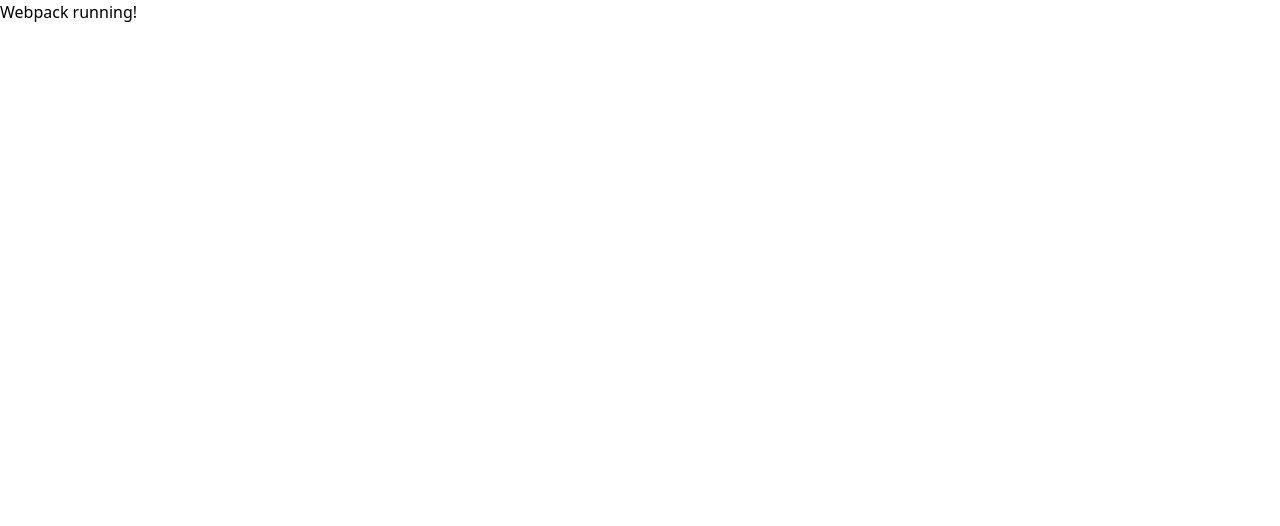
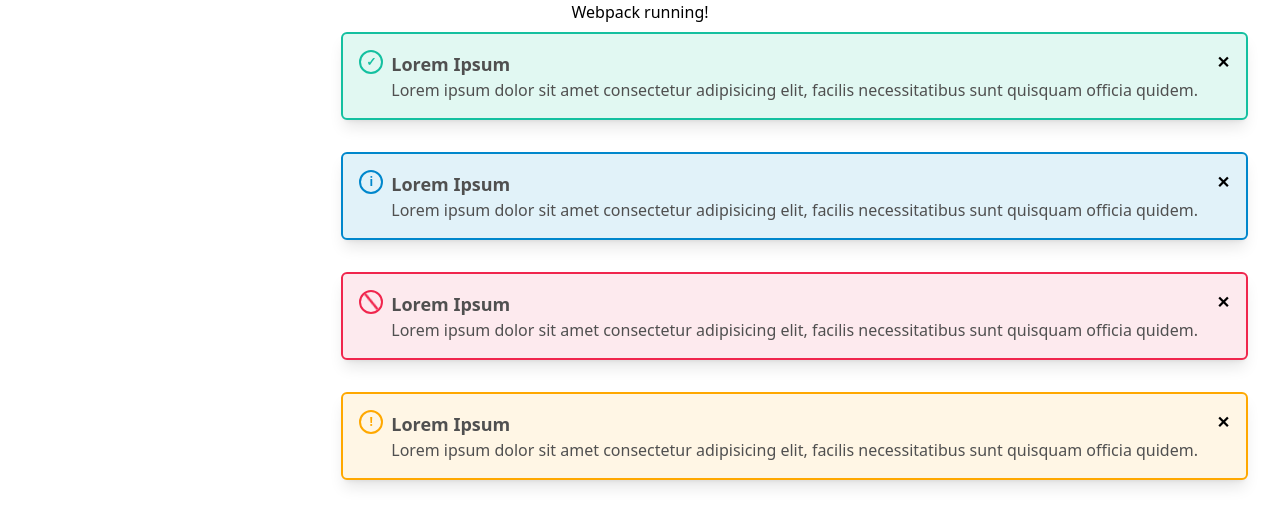
Before and after one commit to dkress59/notification-system, a React app: page / in a window 1280 px wide. Shown: the top 526 px of the page. Built offline with nearby package versions, Linux system fonts and the light colour scheme.

Commit message:
implements toast styles

```diff
--- a/src/app.tsx
+++ b/src/app.tsx
@@ -1,9 +1,63 @@
 import React from 'react'
+
+enum ToastType {
+	SUCCESS = 'success',
+	INFO = 'info',
+	ERROR = 'error',
+	WARNING = 'warning',
+}
+
+interface ToastProps {
+	type?: ToastType
+}
+
+function getToastClassName(type: ToastType) {
+	if (type === ToastType.INFO) return 'sosafe-toast sosafe-toast-type-info'
+	if (type === ToastType.ERROR) return 'sosafe-toast sosafe-toast-type-error'
+	if (type === ToastType.WARNING)
+		return 'sosafe-toast sosafe-toast-type-warning'
+	return 'sosafe-toast sosafe-toast-type-success'
+}
+
+function getToastIcon(type: ToastType) {
+	if (type === ToastType.INFO) return 'i'
+	if (type === ToastType.ERROR)
+		return (
+			<span className="text-xl inline-block -mt-1 transform-gpu -rotate-12">
+				&#9586;
+			</span>
+		)
+	if (type === ToastType.WARNING) return '!'
+	return <>&#10003;</>
+}
+
+function Toast({ type = ToastType.SUCCESS }: ToastProps) {
+	const className = getToastClassName(type)
+	return (
+		<aside {...{ className }}>
+			<h4>Lorem Ipsum</h4>
+			<span className="icon">{getToastIcon(type)}</span>
+			<p>
+				Lorem ipsum dolor sit amet consectetur adipisicing elit, facilis
+				necessitatibus sunt quisquam officia quidem.
+			</p>
+			<span className="dismiss">&#x2715;</span>
+		</aside>
+	)
+}
 
 export function App() {
 	return (
-		<main>
-			<h1>Webpack running!</h1>
-		</main>
+		<>
+			<main>
+				<h1>Webpack running!</h1>
+			</main>
+			<footer id="toast-wrapper">
+				<Toast />
+				<Toast type={ToastType.INFO} />
+				<Toast type={ToastType.ERROR} />
+				<Toast type={ToastType.WARNING} />
+			</footer>
+		</>
 	)
 }
--- a/src/css/base.scss
+++ b/src/css/base.scss
@@ -6,4 +6,12 @@
 	html, body {
 		@apply w-full max-w-full overflow-x-hidden min-h-screen h-auto;
 	}
+
+	h1 {
+		@apply text-center;
+	}
+
+	#toast-wrapper {
+		@apply fixed z-50 inset-8 pointer-events-none flex flex-col items-end;
+	}
 }
--- /dev/null
+++ b/src/css/utils.scss
@@ -0,0 +1,53 @@
+@tailwind base;
+@tailwind components;
+@tailwind utilities;
+
+@layer utilities {
+	.sosafe-toast {
+		@apply w-max mb-8 relative right-0 py-4 px-12 pointer-events-auto;
+
+		&-type {
+			&-success {
+				@apply bg-green-light border-green border-2 rounded-md shadow-lg;
+				.icon {
+					@apply text-green border-green border-2;
+				}
+			}
+			&-info {
+				@apply bg-blue-light border-blue border-2 rounded-md shadow-lg;
+				.icon {
+					@apply text-blue border-blue border-2;
+				}
+			}
+			&-error {
+				@apply bg-red-light border-red border-2 rounded-md shadow-lg;
+				.icon {
+					@apply text-red border-red border-2;
+				}
+			}
+			&-warning {
+				@apply bg-yellow-light border-yellow border-2 rounded-md shadow-lg;
+				.icon {
+					@apply text-yellow border-yellow border-2;
+				}
+			}
+		}
+
+		>.icon {
+			@apply absolute top-4 left-4 h-6 text-center aspect-square text-xs leading-5 font-bold rounded-full overflow-hidden;
+		}
+
+		>h4 {
+			@apply font-bold text-lg text-grey;
+		}
+
+		>p {
+			@apply text-grey;
+		}
+
+		>.dismiss {
+			@apply absolute top-4 right-4 font-bold cursor-pointer;
+		}
+
+	}
+}
--- a/src/index.scss
+++ b/src/index.scss
@@ -1,2 +1,2 @@
 @import 'css/base.scss';
-// @import 'css/util.scss';
+@import 'css/utils.scss';
--- a/tailwind.config.js
+++ b/tailwind.config.js
@@ -4,20 +4,21 @@ module.exports = {
 		colors: {
 			white: '#ffffff',
 			black: '#2b2b2b',
+			grey: '#505050',
 			green: {
-				default: '#14c0a0',
+				DEFAULT: '#14c0a0',
 				light: '#e1f8f2',
 			},
 			blue: {
-				default: '#0087cc',
+				DEFAULT: '#0087cc',
 				light: '#e1f2f9',
 			},
 			red: {
-				default: '#f0264d',
+				DEFAULT: '#f0264d',
 				light: '#fdeaee',
 			},
 			yellow: {
-				default: '#fdeaee',
+				DEFAULT: '#ffa800',
 				light: '#fff6e5',
 			},
 		},
```
